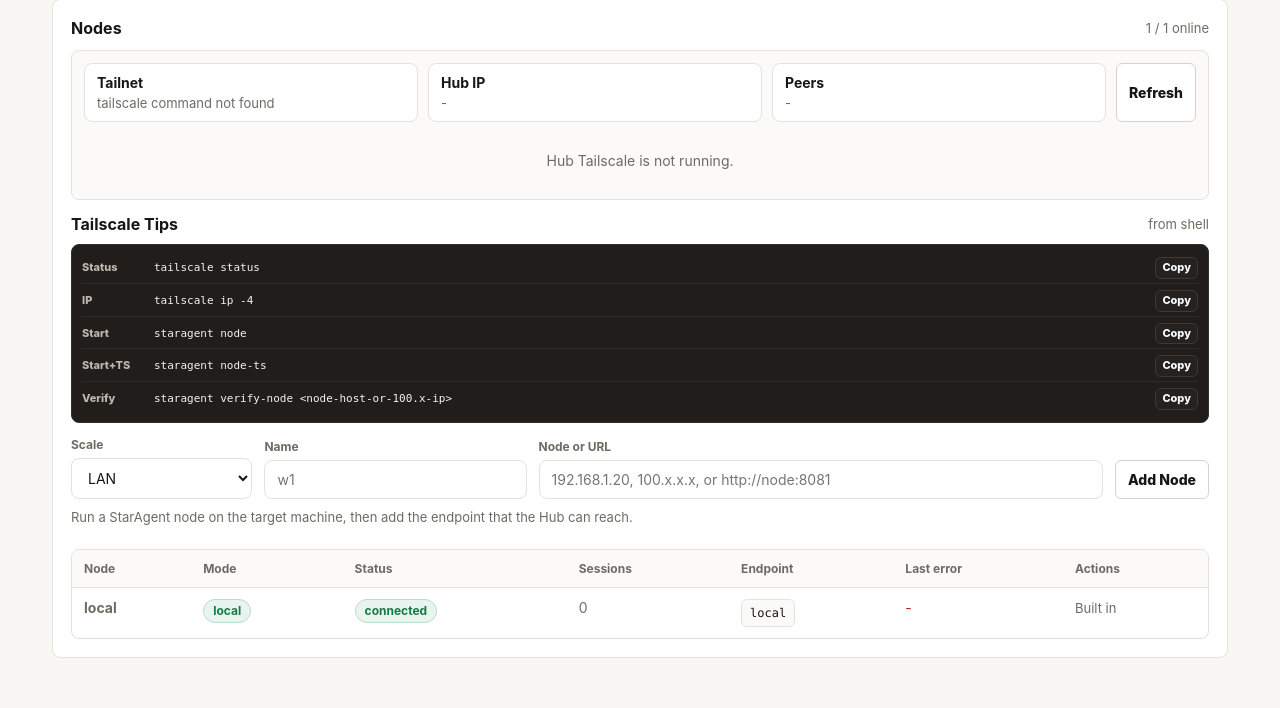
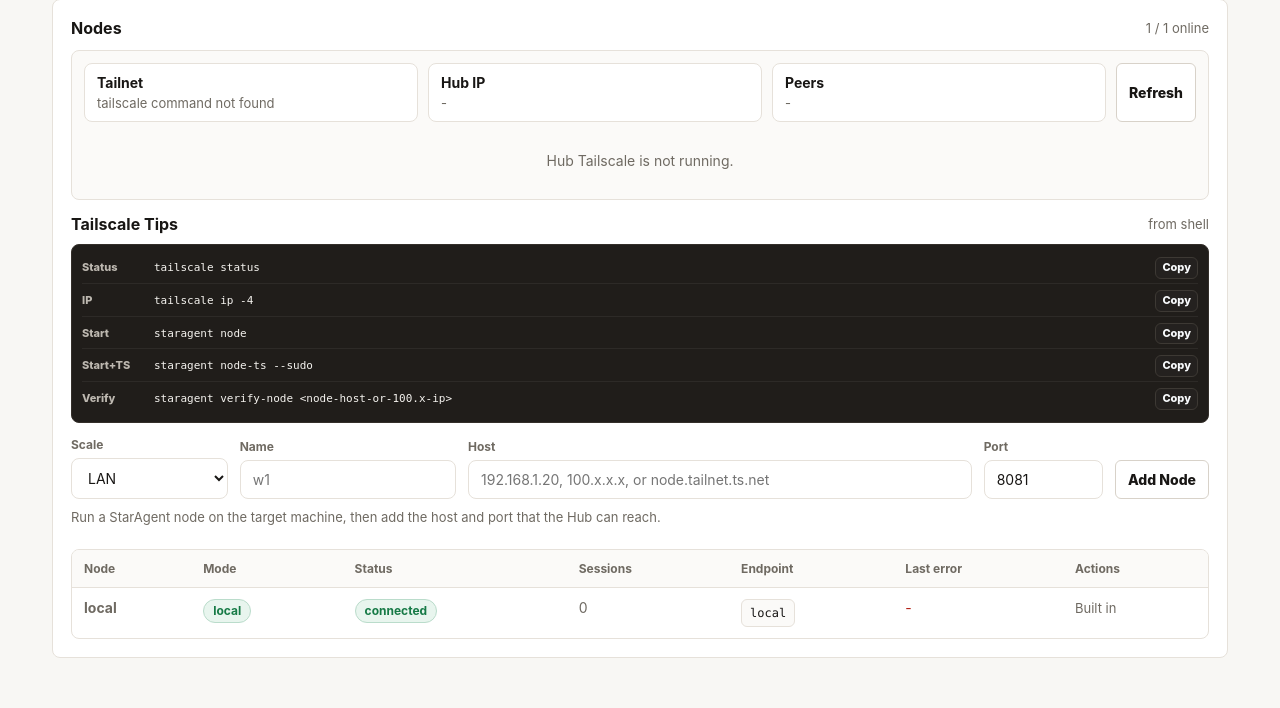
Before and after one commit to SiriusNEO/StarAgent, a FastAPI app: page /nodes in a window 1280 px wide. Shown: the part 457-1165 px from the top of the page. Run offline with FastAPI, Linux system fonts and the light colour scheme; data that the repository does not hold is empty.

Commit message:
Refine node setup and tmux session filtering

```diff
--- a/staragent/dashboard/static/styles.css
+++ b/staragent/dashboard/static/styles.css
@@ -2147,7 +2147,7 @@ dd {
   align-items: end;
   display: grid;
   gap: 12px;
-  grid-template-columns: minmax(120px, 0.45fr) minmax(140px, 0.65fr) minmax(240px, 1.4fr) auto;
+  grid-template-columns: minmax(110px, 0.42fr) minmax(130px, 0.58fr) minmax(220px, 1.35fr) minmax(86px, 0.32fr) auto;
 }
 
 .node-grid label {
@@ -2163,7 +2163,8 @@ dd {
 }
 
 .node-grid input,
-.node-grid select {
+.node-grid select,
+.tailscale-port-input {
   background: white;
   border: 1px solid var(--line);
   border-radius: 8px;
@@ -2176,7 +2177,8 @@ dd {
 }
 
 .node-grid input:focus,
-.node-grid select:focus {
+.node-grid select:focus,
+.tailscale-port-input:focus {
   border-color: var(--accent);
   box-shadow: 0 0 0 3px rgba(102, 8, 116, 0.12);
   outline: none;
@@ -2247,7 +2249,7 @@ dd {
   border-radius: 8px;
   display: grid;
   gap: 10px;
-  grid-template-columns: minmax(160px, 1.2fr) auto minmax(180px, 0.9fr) auto;
+  grid-template-columns: minmax(160px, 1.1fr) auto minmax(220px, 1fr) auto;
   min-width: 0;
   padding: 10px 12px;
 }
@@ -2260,6 +2262,19 @@ dd {
 
 .tailscale-peer .inline-command {
   max-width: 100%;
+}
+
+.tailscale-add-fields {
+  align-items: center;
+  display: grid;
+  gap: 8px;
+  grid-template-columns: minmax(0, 1fr) 82px;
+  min-width: 0;
+}
+
+.tailscale-port-input {
+  font-size: 13px;
+  padding: 8px 10px;
 }
 
 .node-remove:hover {
--- a/staragent/dashboard/templates/nodes.html
+++ b/staragent/dashboard/templates/nodes.html
@@ -75,8 +75,8 @@
         </div>
         <div class="tmux-help-row tailscale-tip-row">
           <span>Start+TS</span>
-          <code>staragent node-ts</code>
-          <button type="button" class="copy-button inline-copy" data-copy="staragent node-ts">Copy</button>
+          <code>staragent node-ts --sudo</code>
+          <button type="button" class="copy-button inline-copy" data-copy="staragent node-ts --sudo">Copy</button>
         </div>
         <div class="tmux-help-row tailscale-tip-row">
           <span>Verify</span>
@@ -99,12 +99,16 @@
           <input name="name" placeholder="w1" autocomplete="off">
         </label>
         <label>
-          <span>Node or URL</span>
-          <input name="url" placeholder="192.168.1.20, 100.x.x.x, or http://node:8081" autocomplete="off">
+          <span>Host</span>
+          <input name="host" placeholder="192.168.1.20, 100.x.x.x, or node.tailnet.ts.net" autocomplete="off">
+        </label>
+        <label>
+          <span>Port</span>
+          <input name="port" type="number" min="1" max="65535" value="8081" inputmode="numeric">
         </label>
         <button type="submit">Add Node</button>
       </div>
-      <p class="form-hint">Run a StarAgent node on the target machine, then add the endpoint that the Hub can reach.</p>
+      <p class="form-hint">Run a StarAgent node on the target machine, then add the host and port that the Hub can reach.</p>
       <div class="node-status" aria-live="polite"></div>
     </form>
     <div class="node-table">
@@ -213,7 +217,7 @@
         const payload = {
           mode: String(form.get("mode") || "lan").trim(),
           name: String(form.get("name") || "").trim(),
-          url: String(form.get("url") || "").trim()
+          url: endpointFromHostPort(String(form.get("host") || ""), String(form.get("port") || "8081"))
         };
         if (!payload.name || !payload.url) {
           status.textContent = "Name and node are required.";
@@ -242,6 +246,21 @@
         statusEl.textContent = "Added.";
       }
       window.location.reload();
+    }
+
+    function endpointFromHostPort(host, port) {
+      const target = String(host || "").trim().replace(/^https?:\/\//, "").replace(/\/+$/, "");
+      const selectedPort = String(port || "").trim();
+      if (!target || !selectedPort) {
+        return target;
+      }
+      if (/[/?#]/.test(target)) {
+        return target;
+      }
+      if (target.includes(":") && !target.startsWith("[") && target.split(":").length === 2) {
+        return target;
+      }
+      return `${target}:${selectedPort}`;
     }
 
     const tailscaleDashboard = document.querySelector(".tailscale-dashboard");
@@ -295,19 +314,35 @@
         const state = document.createElement("span");
         state.className = `pill node-status-${peer.online ? "connected" : "disconnected"}`;
         state.textContent = peer.online ? "online" : "offline";
-        const endpoint = document.createElement("code");
-        endpoint.className = "inline-command";
-        endpoint.textContent = peer.endpoint || "";
+        const addFields = document.createElement("div");
+        addFields.className = "tailscale-add-fields";
+        const hostCode = document.createElement("code");
+        hostCode.className = "inline-command";
+        hostCode.textContent = peer.preferred_node || "";
+        const portInput = document.createElement("input");
+        portInput.className = "tailscale-port-input";
+        portInput.type = "number";
+        portInput.min = "1";
+        portInput.max = "65535";
+        portInput.value = "8081";
+        portInput.inputMode = "numeric";
+        portInput.ariaLabel = "Node port";
+        addFields.append(hostCode, portInput);
         const button = document.createElement("button");
         button.type = "button";
         button.textContent = "Add Remote";
         button.disabled = !peer.preferred_node;
         button.addEventListener("click", async () => {
+          const endpointValue = endpointFromHostPort(peer.preferred_node, portInput.value);
+          if (!endpointValue) {
+            portInput.focus();
+            return;
+          }
           button.disabled = true;
           button.textContent = "Adding";
           try {
             await addNode(
-              {mode: "remote", name: peer.name || peer.preferred_node, url: peer.preferred_node},
+              {mode: "remote", name: peer.name || peer.preferred_node, url: endpointValue.trim()},
               document.querySelector(".node-status")
             );
           } catch (error) {
@@ -316,7 +351,7 @@
             document.querySelector(".node-status").textContent = error.message;
           }
         });
-        row.append(info, state, endpoint, button);
+        row.append(info, state, addFields, button);
         return row;
       };
 
--- a/staragent/runtime.py
+++ b/staragent/runtime.py
@@ -51,6 +51,13 @@ def discover_local_tmux_statuses(lines: int = 80) -> dict[str, SessionStatus]:
         current_command = str(pane.get("current_command") or "")
         adopted = adopted_session(session["name"])
         detected_cli, _ = infer_cli_from_pane(current_command, int(pane.get("pane_pid") or 0))
+        if not should_include_tmux_session(
+            session["name"],
+            current_command=current_command,
+            detected_cli=detected_cli,
+            adopted=adopted,
+        ):
+            continue
         session_type = infer_session_type(session["name"], output, current_command)
         needs_attention = looks_like_attention(output)
         status = classify_tmux_status(session, needs_attention)
@@ -373,6 +380,19 @@ def infer_agent(name: str, current_command: str = "", detected_cli: str = "") ->
     return "unknown"
 
 
+def should_include_tmux_session(
+    name: str,
+    current_command: str = "",
+    detected_cli: str = "",
+    adopted=None,
+) -> bool:
+    if is_staragent_system_session(name, "", current_command):
+        return True
+    if detected_cli and detected_cli != "unknown":
+        return True
+    return bool(adopted and getattr(adopted, "cli", "") not in {"", "unknown"})
+
+
 def infer_session_type(name: str, output: str, current_command: str = "") -> str:
     if is_staragent_system_session(name, output, current_command):
         return "system"
```
Also changed, not shown: staragent/main.py (+38 -9 lines), tests/test_hub_nodes.py (+57 -1 lines), tests/test_runtime.py (+25 -1 lines), .agents/staragent-use/SKILL.md, README.md, tailscale/README.md.
